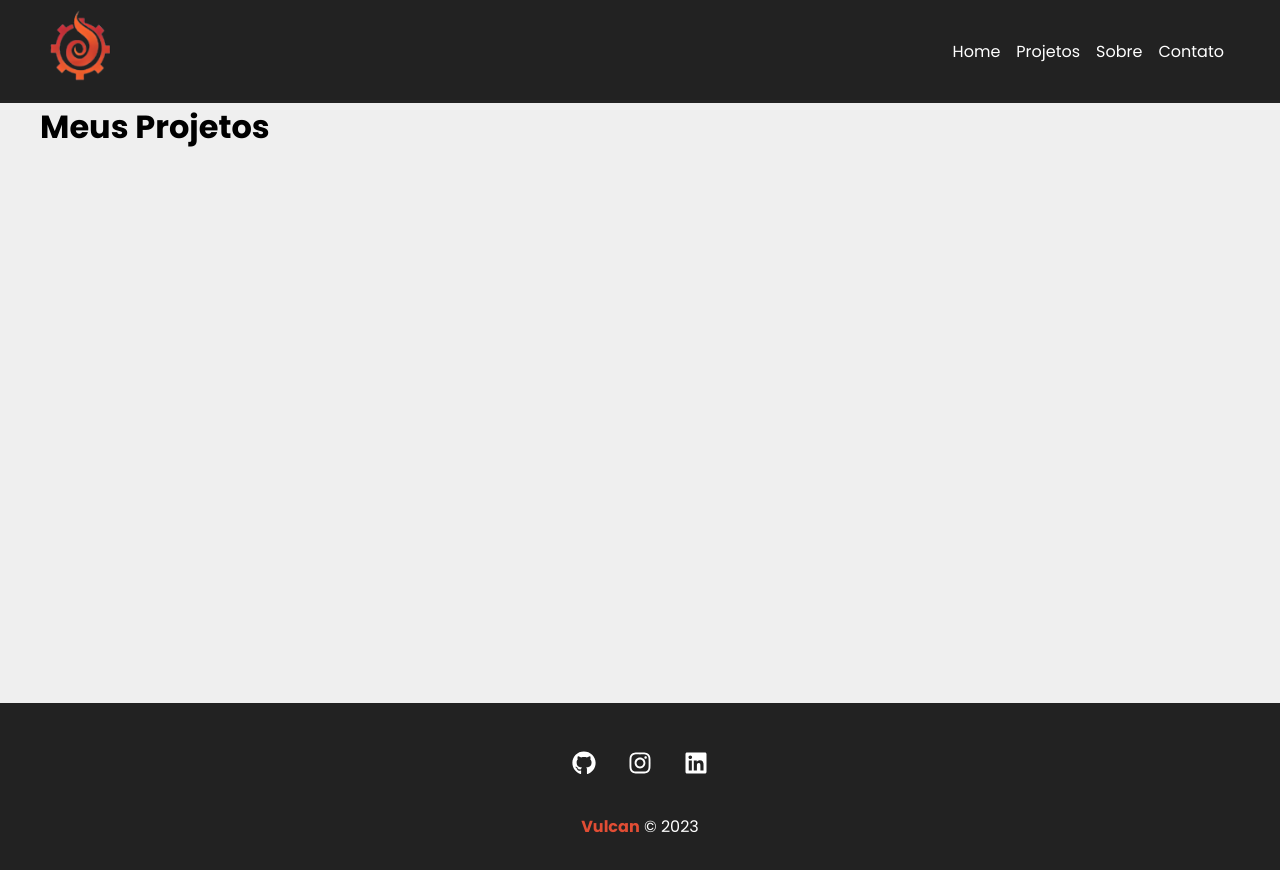
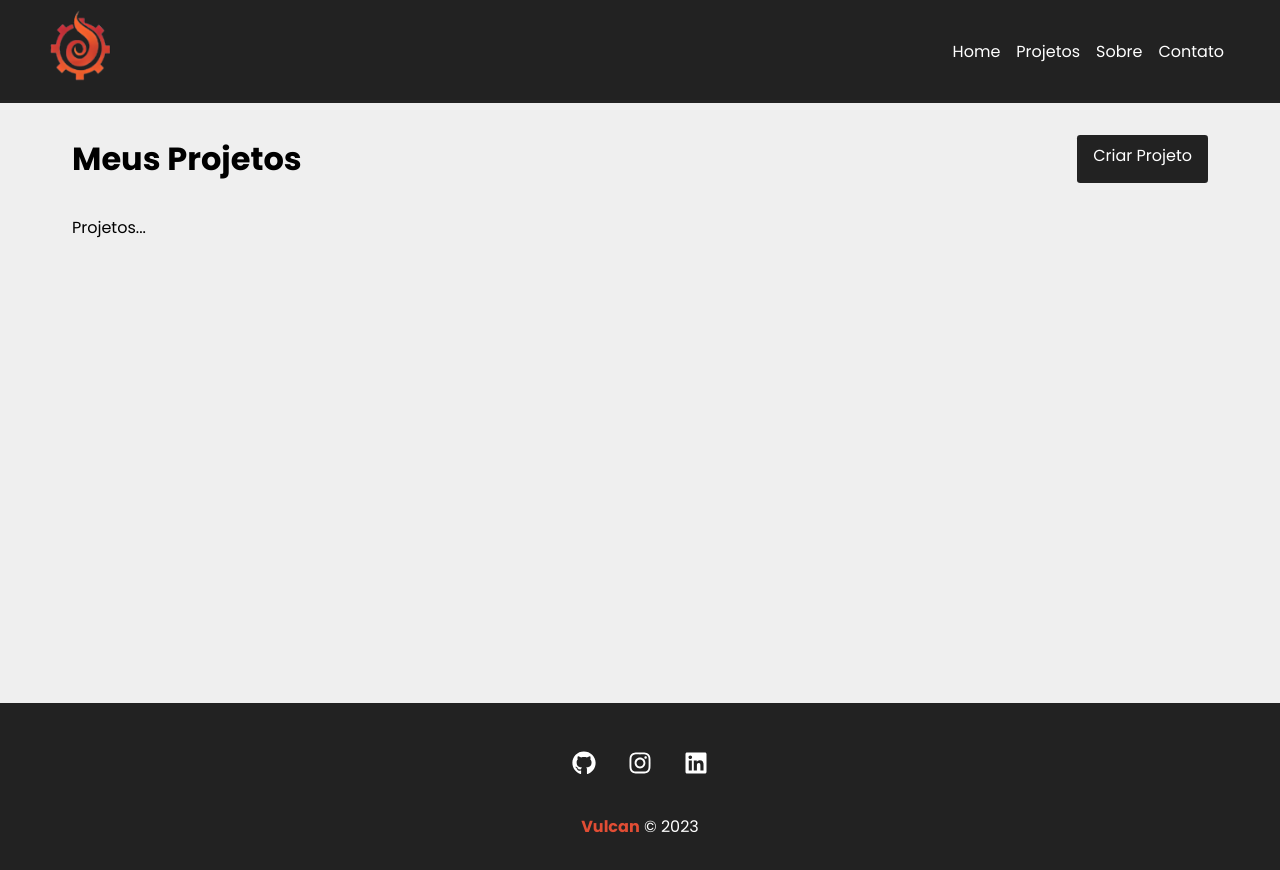
Before and after one commit to matthael/vulcan, a React (Create React App) app: page /projs in a window 1280 px wide. Shown: the top 870 px of the page. Built offline with nearby package versions, Linux system fonts and the light colour scheme.

Commit message:
Stylling: Projects page

```diff
--- a/src/components/Pages/Projects.js
+++ b/src/components/Pages/Projects.js
@@ -1,6 +1,10 @@
 import { useLocation } from "react-router-dom";
 
 import Message from "../layout/Message";
+import Container from "../layout/Container";
+import LinkBtn from "../layout/LinkBtn";
+
+import styles from "./Projects.module.css";
 
 function Projects() {
   const location = useLocation();
@@ -11,9 +15,15 @@
   }
 
   return (
-    <div>
-      <h1> Meus Projetos </h1>
+    <div className={styles.project_container}>
+      <div className={styles.title_container}>
+        <h1> Meus Projetos </h1>
+        <LinkBtn to="/newproj" text="Criar Projeto" />
+      </div>
       {message && <Message type="success" msg={message} />}
+      <Container customClass="start">
+        <p> Projetos... </p>
+      </Container>
     </div>
   );
 }
--- /dev/null
+++ b/src/components/Pages/Projects.module.css
@@ -0,0 +1,10 @@
+.project_container {
+  padding: 2em;
+  width: 100%;
+}
+
+.title_container {
+  display: flex;
+  justify-content: space-between;
+  margin-bottom: 2em;
+}
```
